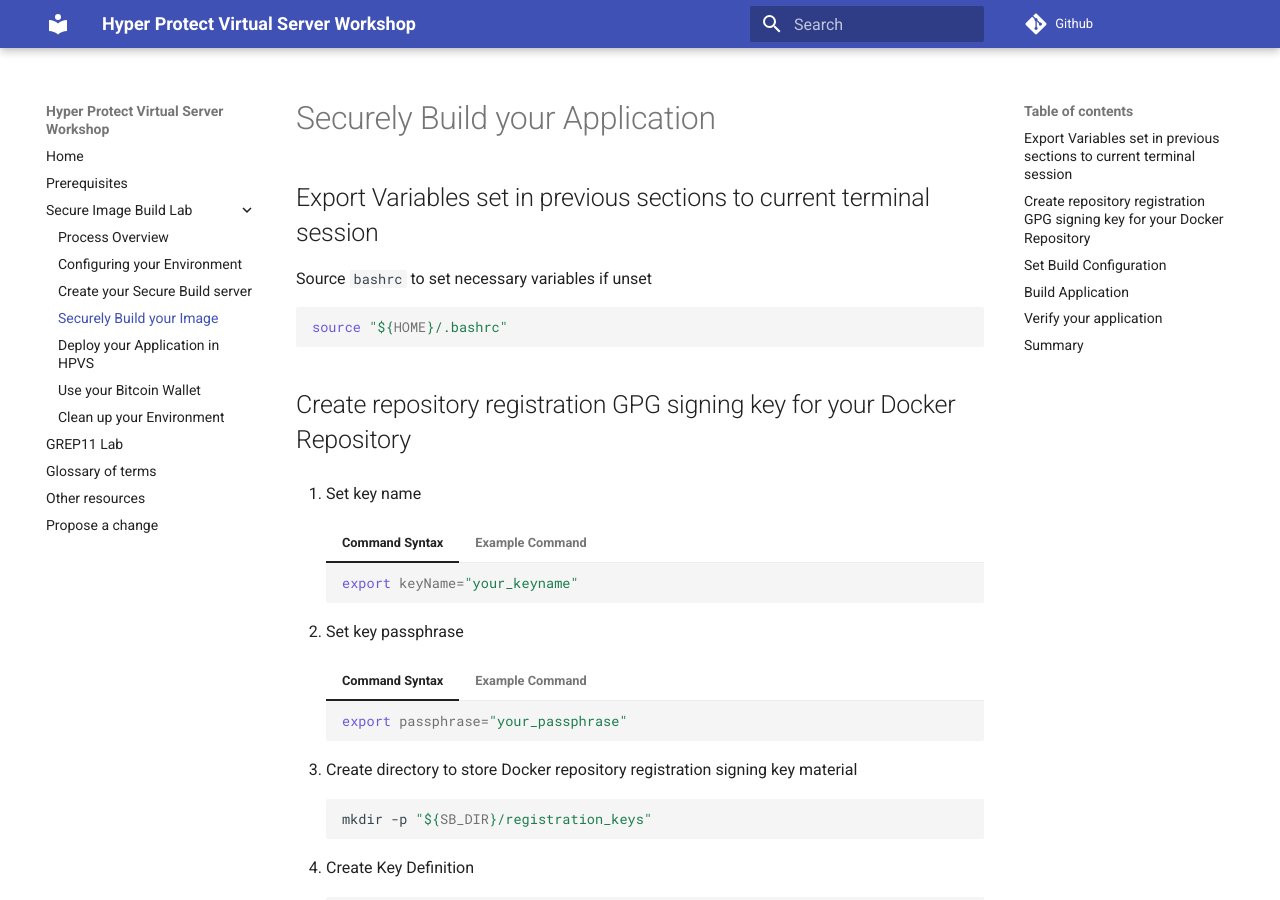
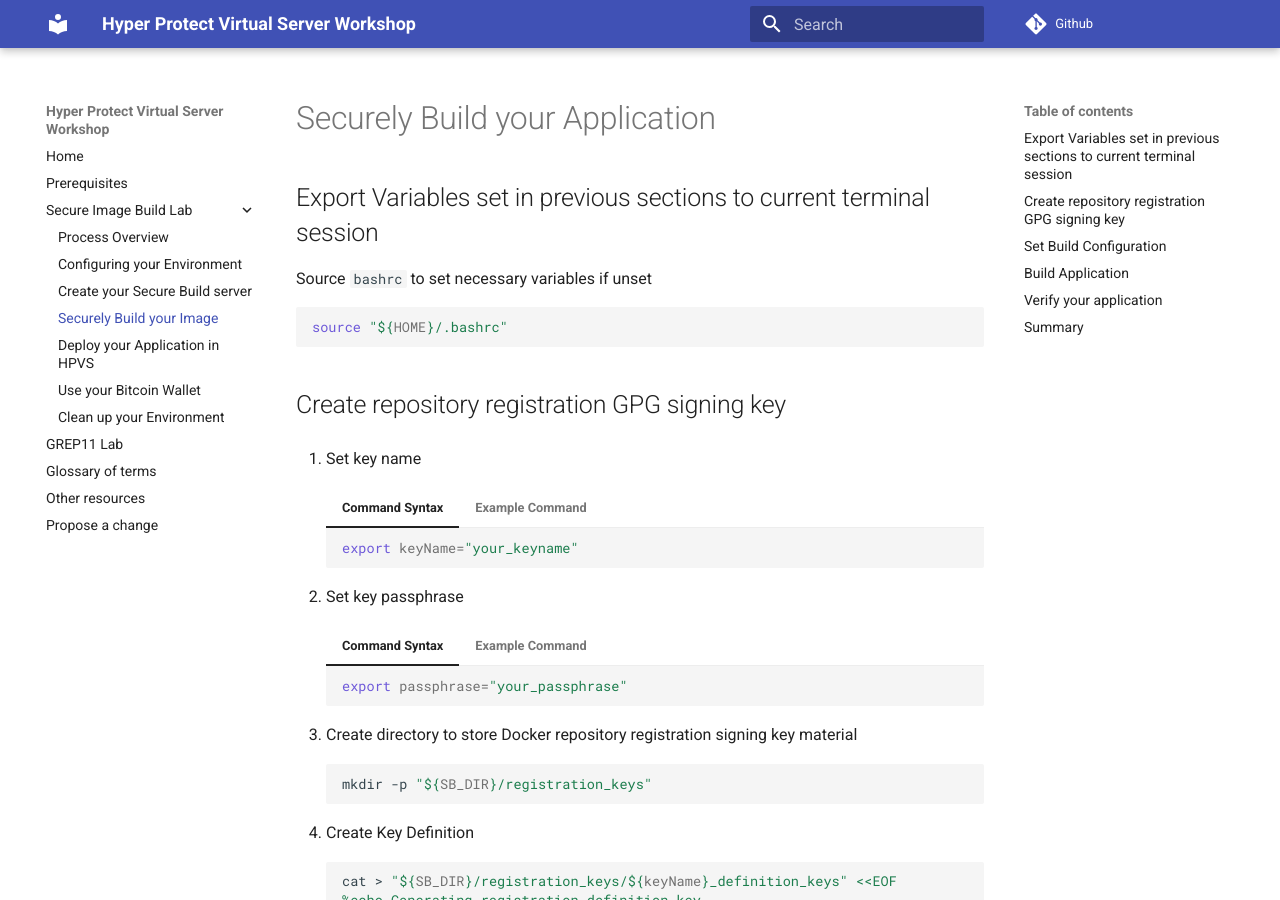
Before and after one commit to ibm-wsc/hyper-protect-virtual-servers-workshop, an MkDocs documentation site: the page built from docs/securebuild-lab/build.md, in a window 1280 px wide and 900 px high. Built offline with MkDocs 1.6.1 and Material for MkDocs 9.7.7, drawn with Linux system fonts in a browser that asks for light colours; emoji names are drawn with the system emoji font.

````diff
--- a/docs/securebuild-lab/build.md
+++ b/docs/securebuild-lab/build.md
@@ -8,7 +8,7 @@ Source `bashrc` to set necessary variables if unset
 source "${HOME}/.bashrc"
 ```
 
-## Create repository registration GPG signing key for your Docker Repository
+## Create repository registration GPG signing key
 1. Set key name
 
     === "Command Syntax"
````
